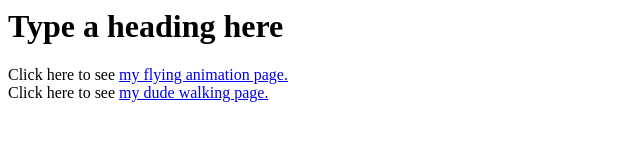
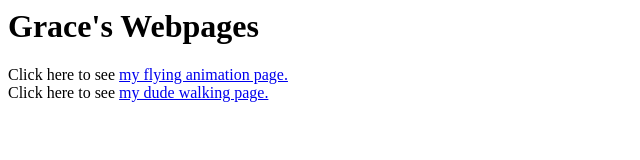
Before and after one commit to p3wang23/mywebsite, a plain HTML site: page index.html in a window 1280 px wide. Shown: the whole page, without its empty margins (0-640 px from the left). Drawn offline with Linux system fonts and the light colour scheme.

Commit message:
Update index.html

```diff
--- a/index.html
+++ b/index.html
@@ -3,7 +3,7 @@
 
 </head>
 <body>
-<h1> Type a heading here </h1>
+<h1> Grace's Webpages </h1>
 
 Click here to see <a href="anim1.html"> my flying animation page. </a> <br/>
 Click here to see <a href="dude.html"> my dude walking page. </a> <br/>
```
